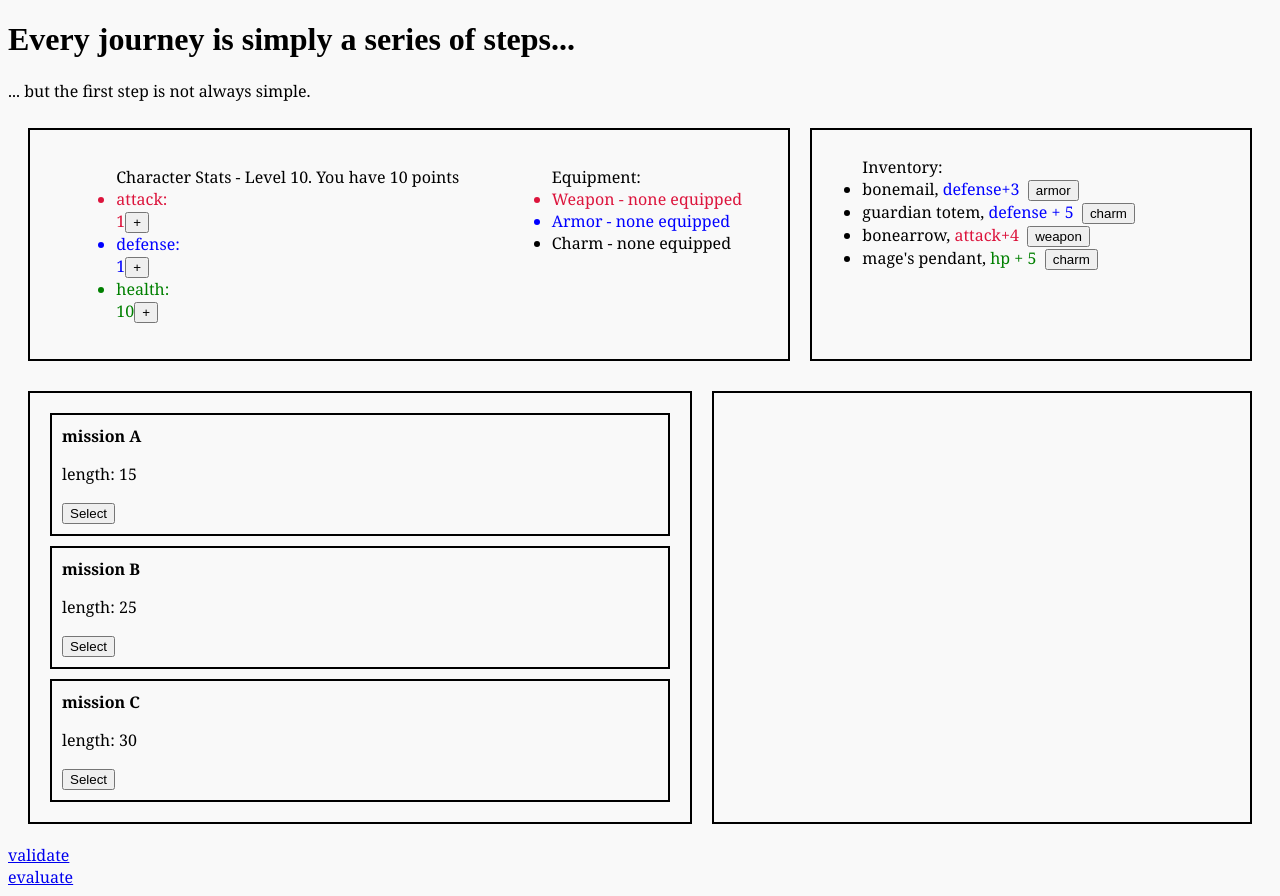
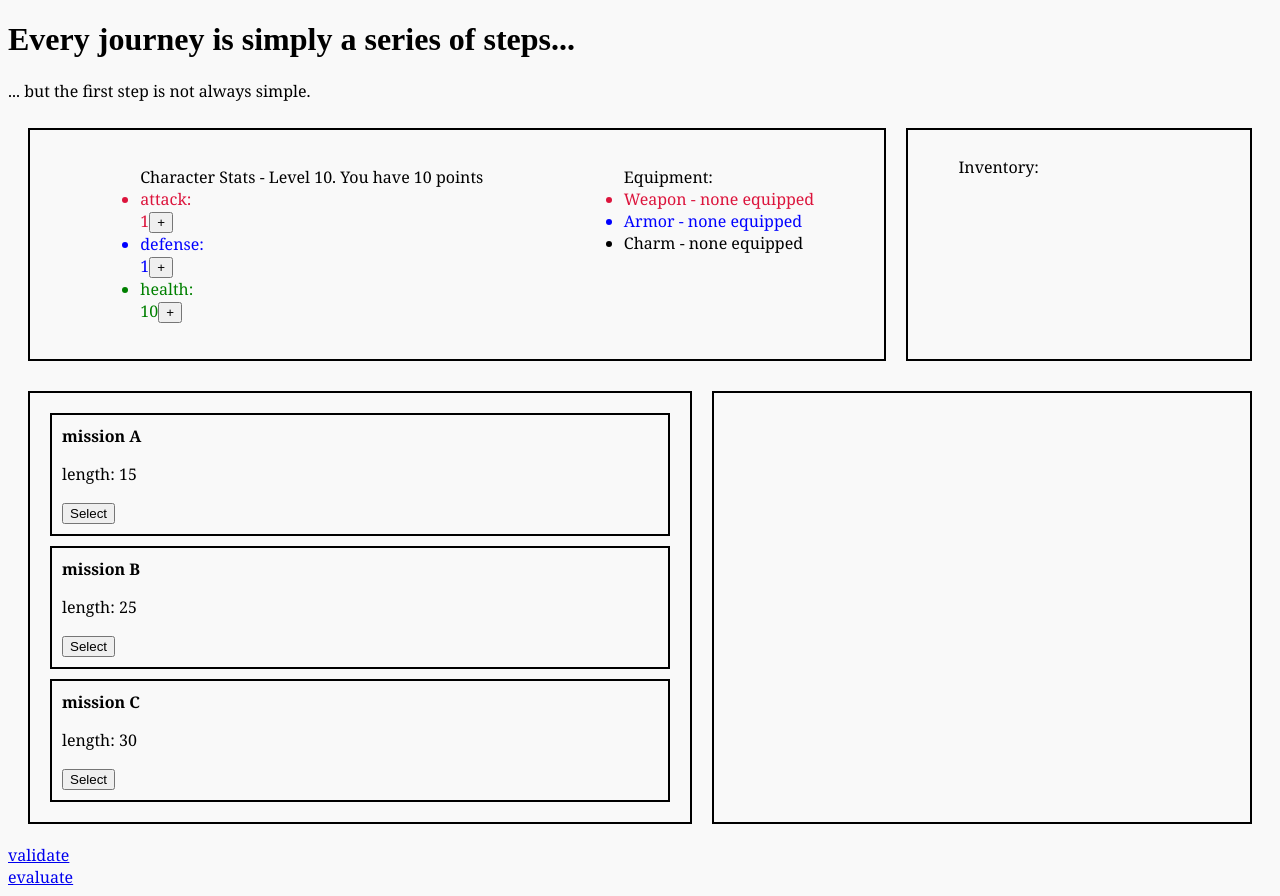
Before and after one commit to Kuramarik/Final-Project, a Vue app in the folder vue-app/: page / in a window 1280 px wide. Built offline with nearby package versions, Linux system fonts and the light colour scheme.

Commit message:
ALPHA COMPLETE (removed preset inventory)

```diff
--- a/vue-app/src/components/charInfo.js
+++ b/vue-app/src/components/charInfo.js
@@ -15,28 +15,6 @@ export const charInfo=reactive({
         hp:10
     },
     inventory:[
-        {
-            "name":"bonemail",
-            "type":"armor",
-            "effect":3
-        },
-        {
-            "name":"guardian totem",
-            "type":"charm",
-            "stat":"defense",
-            "effect":5
-        },
-        {
-            "name":"bonearrow",
-            "type":"weapon",
-            "effect":4
-        },
-        {
-            "name":"mage's pendant",
-            "type":"charm",
-            "stat":"hp",
-            "effect":5
-        }
     ],
     newGear:[],
     currentMonster:null,
```
